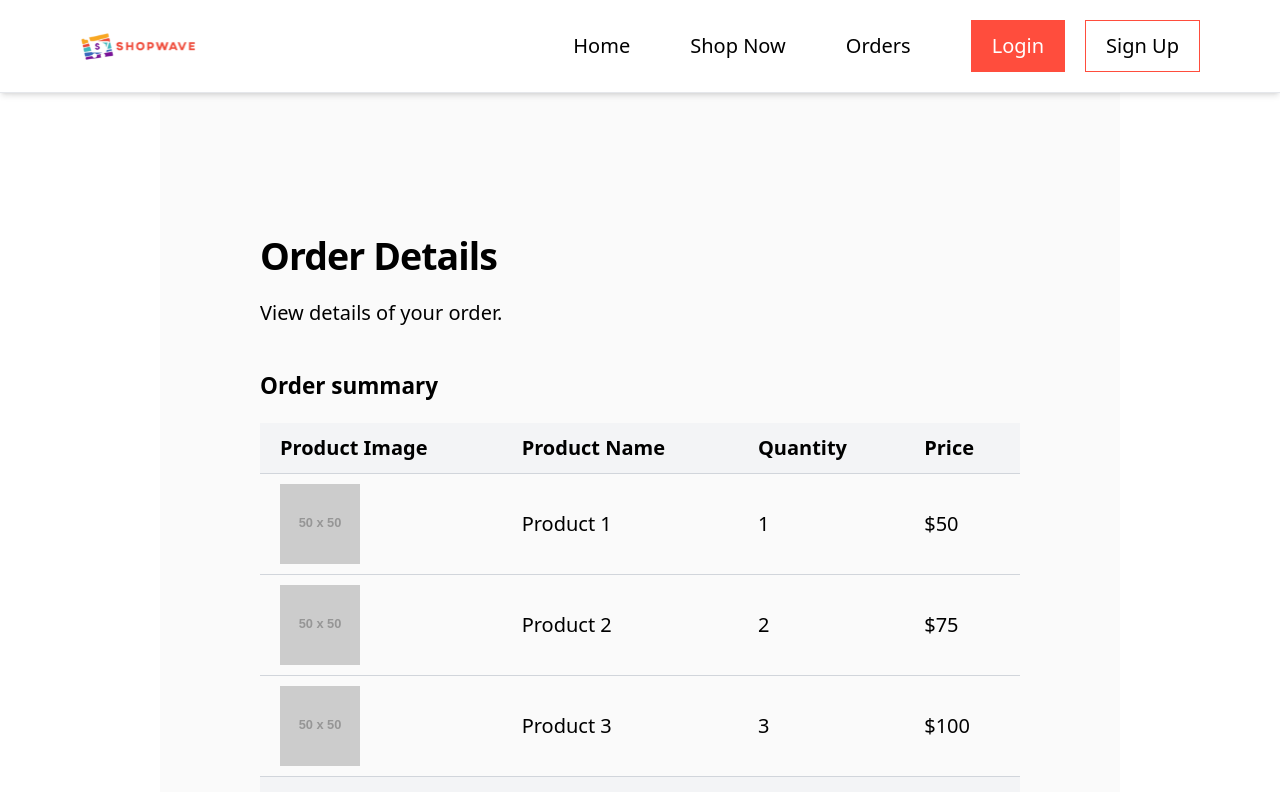
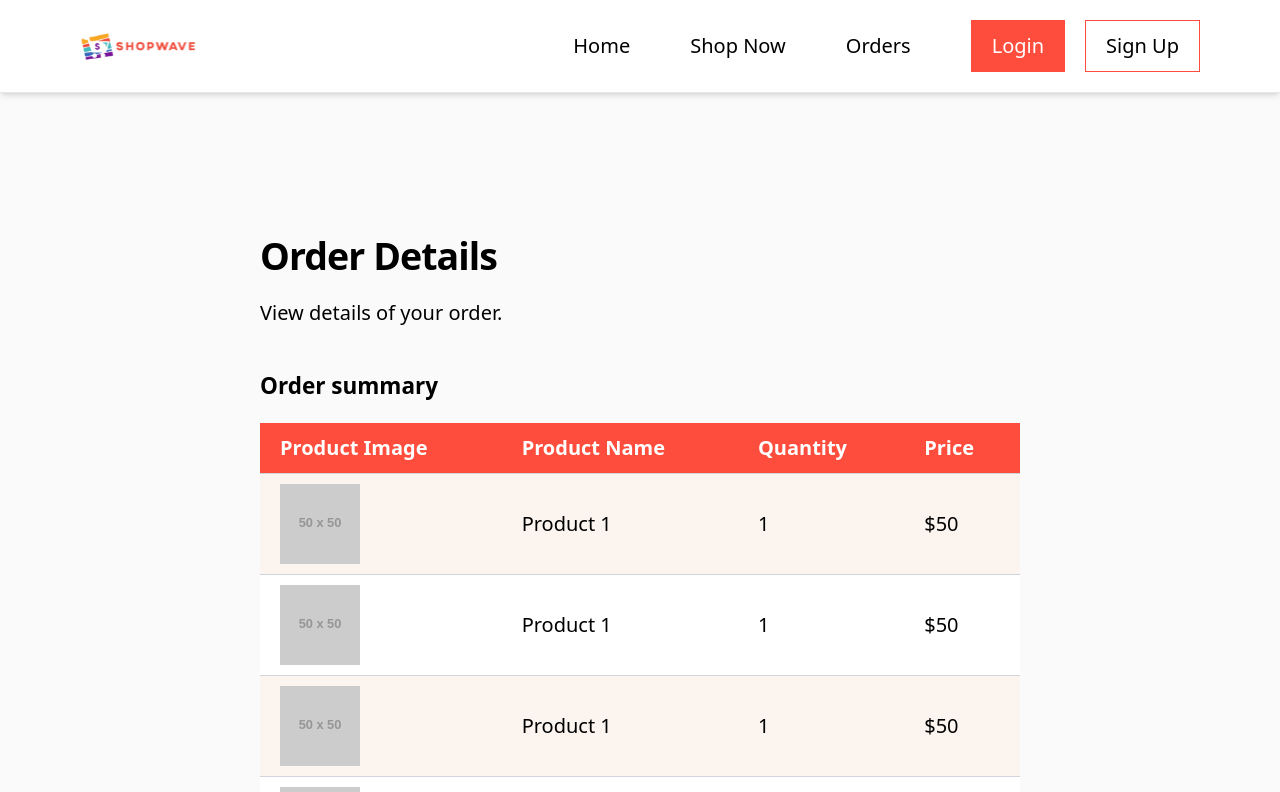
Before and after one commit to gustavo-martins-pereira/E-Commerce_FullStack-Frontend, a React (Vite) app: page /orders/1 in a window 1280 px wide. Shown: the top 792 px of the page. Built offline with nearby package versions, Linux system fonts and the light colour scheme.

Commit message:
M&R - Close Menu when Navigate & Order Pages Colors

```diff
--- a/src/components/smart/Footer/Footer.jsx
+++ b/src/components/smart/Footer/Footer.jsx
@@ -4,7 +4,7 @@ import Logo from "@assets/images/logo.svg";
 
 export function Footer() {
     return (
-        <footer className="flex flex-col justify-between items-start gap-8 border-t p-4 lg:flex-row lg:p-16">
+        <footer className="bg-white flex flex-col justify-between items-start gap-8 border-t p-4 lg:flex-row lg:p-16">
             <Link to="/"><img className="lg:scale-150" src={Logo} alt="" /></Link>
 
             <nav>
--- a/src/components/smart/Header/Header.jsx
+++ b/src/components/smart/Header/Header.jsx
@@ -1,6 +1,6 @@
 import { useEffect, useState } from "react";
 import { IoIosMenu, IoIosClose } from "react-icons/io";
-import { Link } from "react-router-dom";
+import { Link, useLocation } from "react-router-dom";
 
 import { Button } from "@components/dumbs/custom/Button/Button";
 
@@ -8,6 +8,8 @@ import Logo from "@assets/images/logo.svg";
 
 export function Header() {
     const iconsStyle = { display: "inline-block", cursor: "pointer" };
+
+    const { pathname } = useLocation();
 
     // STATES
     const [isMenuOpen, setIsMenuOpen] = useState(false);
@@ -25,6 +27,10 @@ export function Header() {
 
         handleOnChangeWindowSize();
     }, []);
+
+    useEffect(() => {
+        setIsMenuOpen(false);
+    }, [pathname]);
 
     // HANDLES
     function handleOnMenuClicked() {
--- a/src/components/smart/OrderCard/OrderCard.jsx
+++ b/src/components/smart/OrderCard/OrderCard.jsx
@@ -3,9 +3,10 @@ import { Link } from "react-router-dom";
 export function OrderCard({ date, total, status }) {
     return (
         <Link to="/orders/1">
-            <article className="border rounded p-4 md:p-8">
+            <article className="border border-order-card rounded p-4 md:p-8">
                 <p className="text-black-50">{date}</p>
                 <p className="mt-6 font-bold text-5xl">${Number(total).toFixed(2)}</p>
+                {/* TODO: Define the color for the budges in the "index.css" */}
                 <p className="bg-green-400 w-fit mt-4 rounded px-4 py-2 font-semibold">{status}</p>
                 <p className="mt-8 text-black-50 text-center">Click in the order to view more</p>
             </article>
--- a/src/index.css
+++ b/src/index.css
@@ -7,6 +7,10 @@
     html,
     body {
         @apply text-[16px] md:text-[18px] lg:text-[20px];
+    }
+
+    body {
+        @apply bg-page;
     }
 
     /* TITTLES */
@@ -39,7 +43,7 @@
 @layer components {
     /* DEFAULT SECTION */
     .section {
-        @apply bg-page px-4 py-12 md:px-16 md:py-24 lg:px-20 lg:py-28;
+        @apply px-4 py-12 md:px-16 md:py-24 lg:px-20 lg:py-28;
     }
 
     /* BUTTON */
--- a/src/pages/Orders/OrderDetails/OrderDetails.jsx
+++ b/src/pages/Orders/OrderDetails/OrderDetails.jsx
@@ -35,7 +35,7 @@ export function OrderDetails() {
                     <caption className="pb-4 font-semibold text-lg text-left">Order summary</caption>
 
                     <thead className="border-b border-gray-300">
-                        <tr className="bg-gray-100 text-left">
+                        <tr className="bg-order-details-table-header text-white text-left">
                             <th scope="col" className="px-4 py-2 hidden md:table-cell">Product Image</th>
                             <th scope="col" className="px-4 py-2">Product Name</th>
                             <th scope="col" className="px-4 py-2">Quantity</th>
@@ -44,7 +44,8 @@ export function OrderDetails() {
                     </thead>
 
                     <tbody>
-                        <tr className="border-b border-gray-300">
+                        {Array.from({ length: 4 }).map((_, index) => {
+                            return <tr className="odd:bg-order-details-table-odd-line even:bg-order-details-table-even-line border-b border-gray-300" key={index}>
                                 <td className="px-4 py-2 hidden md:table-cell">
                                     <img src="https://via.placeholder.com/50" alt="Product 1" className="w-16 h-16 object-cover" />
                                 </td>
@@ -52,29 +53,12 @@ export function OrderDetails() {
                                 <td className="px-4 py-2">1</td>
                                 <td className="px-4 py-2">$50</td>
                             </tr>
-
-                        <tr className="border-b border-gray-300">
-                            <td className="px-4 py-2 hidden md:table-cell">
-                                <img src="https://via.placeholder.com/50" alt="Product 2" className="w-16 h-16 object-cover" />
-                            </td>
-                            <td className="px-4 py-2">Product 2</td>
-                            <td className="px-4 py-2">2</td>
-                            <td className="px-4 py-2">$75</td>
-                        </tr>
-
-                        <tr className="border-b border-gray-300">
-                            <td className="px-4 py-2 hidden md:table-cell">
-                                <img src="https://via.placeholder.com/50" alt="Product 3" className="w-16 h-16 object-cover" />
-                            </td>
-                            <td className="px-4 py-2">Product 3</td>
-                            <td className="px-4 py-2">3</td>
-                            <td className="px-4 py-2">$100</td>
-                        </tr>
+                        })}
                     </tbody>
 
-                    <tfoot className="font-semibold bg-gray-100">
+                    <tfoot className="bg-order-details-table-footer text-white font-semibold">
                         <tr>
-                            <th  className="px-4 py-2 text-left" scope="row" colSpan={colSpan}>Total</th>
+                            <th className="px-4 py-2 text-left" scope="row" colSpan={colSpan}>Total</th>
                             <td className="px-4 py-2 md:col-span-1">$33</td>
                         </tr>
                     </tfoot>
@@ -82,12 +66,13 @@ export function OrderDetails() {
             </section>
 
             {/* MORE INFO */}
-            <footer className="mt-8 p-4 bg-gray-50 rounded-md shadow-md">
+            <footer className="mt-8 p-4 bg-gray-50 rounded-md shadow-lg">
                 <h3 className="font-semibold text-2xl">Order Information</h3>
 
                 <div className="mt-2">
                     <p><span className="font-medium">Order Number:</span> #0944</p>
                     <p><span className="font-medium">Order Date:</span> 05/09/2024 • 18:56</p>
+                    {/* TODO: Define the color for the budges in the "index.css" */}
                     <p><span className="font-medium">Order Status:</span> <span className="text-green-600">Paid</span></p>
                 </div>
             </footer>
--- a/src/pages/Products/AllProducts/ProductDetails/ProductDetails.jsx
+++ b/src/pages/Products/AllProducts/ProductDetails/ProductDetails.jsx
@@ -26,7 +26,7 @@ export function ProductDetails() {
                 <p>Explore our wide range of high-quality products and find your perfect match.</p>
 
                 <div className="flex gap-4 justify-center">
-                    <Button className="btn-secondary">Explore More</Button>
+                    <Link to="/products"><Button className="btn-secondary">Explore More</Button></Link>
                     <Link to="/products/all"><Button className="btn-primary">View all Products</Button></Link>
                 </div>
             </section>
--- a/tailwind.config.js
+++ b/tailwind.config.js
@@ -9,11 +9,14 @@ export default {
             colors: theme => ({
                 // PRIMITIVE COLORS
                 "black-50": "hsla(0, 0%, 0%, 0.5)",
+                "alabaster": "hsl(0, 0%, 98%)",
+                "white": "hsl(0, 0%, 100%)",
                 "cosmos": "hsl(0, 100%, 91%)",
-                "alabaster": "hsl(0, 0%, 98%)",
                 "sunset-orange": 	"hsl(5, 100%, 62%)",
                 "sunset-orange-33": 	"hsla(5, 100%, 62%, 0.33)",
                 "fair-pink": "hsl(11, 100%, 95%)",
+                "negroni-50": "hsla(25, 100%, 88%, 0.5)",
+                "negroni-20": "hsla(25, 100%, 88%, 0.2)",
                 "pickled-bluewood": "hsl(210, 29%, 24%)",
             }),
             backgroundColor: theme => ({
@@ -25,6 +28,10 @@ export default {
                 // ========== MAIN COMPONENTS ==========
                 "page": theme("colors.alabaster"),
                 "banner": theme("colors.fair-pink"),
+                "order-details-table-header": theme("colors.sunset-orange"),
+                "order-details-table-footer": theme("colors.sunset-orange"),
+                "order-details-table-odd-line": theme("colors.negroni-20"),
+                "order-details-table-even-line": theme("colors.white"),
 
                 // ===== SWIPER =====
                 "swiper-pagination-bullet": theme("colors.sunset-orange"),
@@ -37,6 +44,9 @@ export default {
 
                 // INPUTS
                 "input": theme("colors.sunset-orange"),
+
+                // ========== MAIN COMPONENTS ==========
+                "order-card": theme("colors.negroni-50"),
             }),
             textColor: theme => ({
                 // ========== DUMB COMPONENTS ==========
```
Also changed, not shown: src/pages/Orders/Orders.jsx (+10 -36 lines). Lines whose indentation alone changed are shown as unchanged.
